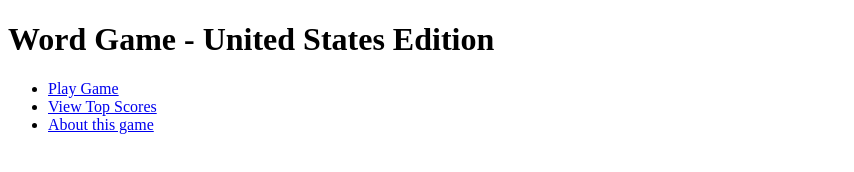
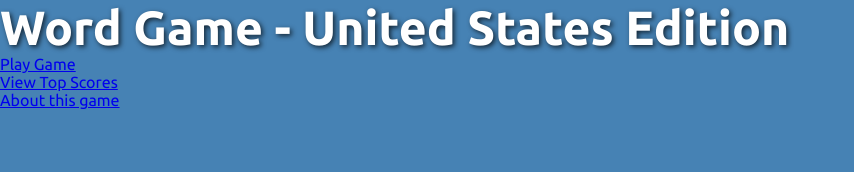
Before and after one commit to robrich502/wordgame, a plain HTML site: page index.html in a window 1280 px wide. Shown: the whole page, without its empty margins (0-854 px from the left). Drawn offline with Linux system fonts and the light colour scheme.

```diff
--- a/index.html
+++ b/index.html
@@ -4,13 +4,16 @@
 <head>
     <meta charset="utf-8" />
     <title>Word Game - United States Edition</title>
-</head>
+    <link href='http://fonts.googleapis.com/css?family=Ubuntu:400,700' rel='stylesheet' type='text/css'>
+    <link rel="stylesheet" type="text/css" href="css/style.css">
+    </head>
 <body>
     <h1>Word Game - United States Edition</h1>
     <ul>
-        <li><a href="wordgame/wordgame.html">Play Game</a></li>
+        <li><a href="wordgame.html">Play Game</a></li>
         <li><a href="#">View Top Scores</a></li>
         <li><a href="#">About this game</a></li>
     </ul>
 </body>
+
 </html>
```
Also changed, not shown: WordGame.html (+3 -18 lines).
